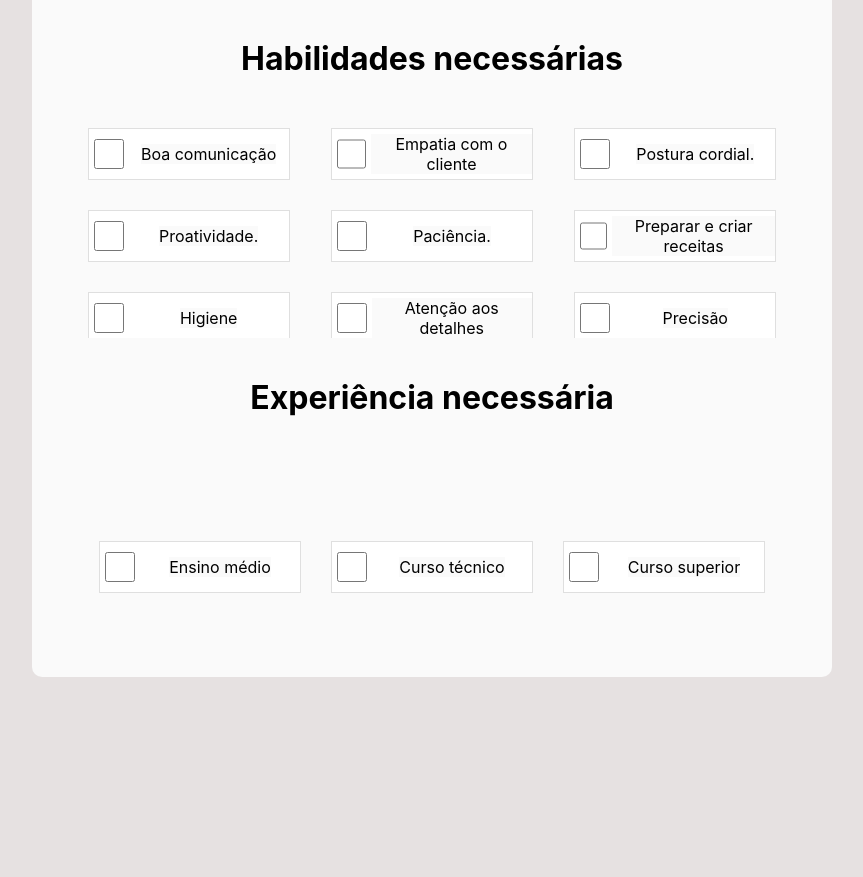
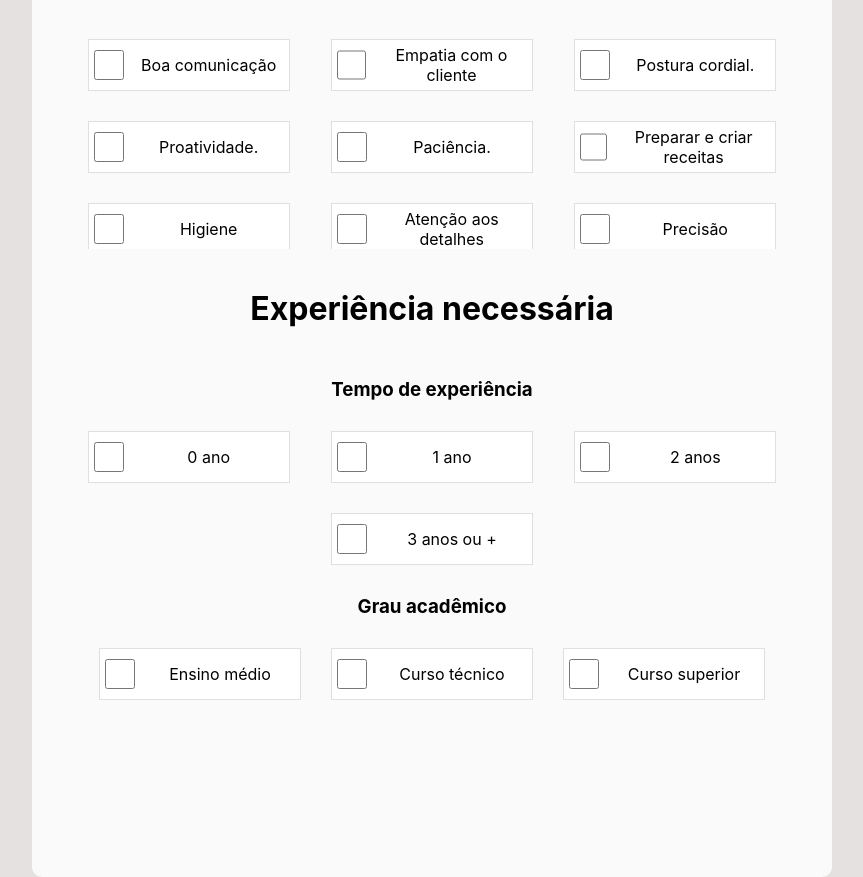
Before and after one commit to mateussuricato/projetoForm-donaMarcia, a React (Create React App) app: page / in a window 1280 px wide. Shown: the part 823-1700 px from the top of the page, without its empty margins (208-1071 px from the left). Before the commit the page ends 1500 px from the top, so only its background shows below. Built offline with nearby package versions, Linux system fonts and the light colour scheme.

Commit message:
feature: habilidades necessarias concluded

```diff
--- a/src/components/InputCheckbox/index.tsx
+++ b/src/components/InputCheckbox/index.tsx
@@ -9,8 +9,8 @@ interface InputPros {
 
 const InputCheckbox = ({ atividades, category, selectValue }: InputPros) => {
   if (
-    category === "Balconista" &&
-    selectValue === "Balconista"
+    category === "bad47155-b140-40b3-ad7b-2207019dced8" &&
+    selectValue === "Auxiliar de limpeza"
   ) {
     return (
       <S.RadioOverlay>
@@ -19,8 +19,38 @@ const InputCheckbox = ({ atividades, category, selectValue }: InputPros) => {
       </S.RadioOverlay>
     );
   } else if (
-    category === "a6e86fe9-ca7f-40a3-9b95-331e749038f1" &&
+    category === "30120997-36cc-496a-9237-72c467e99924" &&
     selectValue === "Confeiteiro(a)"
+  ) {
+    return (
+      <S.RadioOverlay>
+        <input defaultChecked type="checkbox" />
+        <span>{atividades}</span>
+      </S.RadioOverlay>
+    );
+  } else if (
+    category === "833b81f0-bf9b-44ac-b4ac-de4a99958b0c" &&
+    selectValue === "Gerente"
+  ) {
+    return (
+      <S.RadioOverlay>
+        <input defaultChecked type="checkbox" />
+        <span>{atividades}</span>
+      </S.RadioOverlay>
+    );
+  } else if (
+    category === "1b9201d9-9ec9-4c81-8d19-987abc67ecc6" &&
+    selectValue === "Nutricionista"
+  ) {
+    return (
+      <S.RadioOverlay>
+        <input defaultChecked type="checkbox" />
+        <span>{atividades}</span>
+      </S.RadioOverlay>
+    );
+  } else if (
+    category === "494ea8c2-743d-43d4-ab60-159bd93cb80e" &&
+    selectValue === "Recepcionista"
   ) {
     return (
       <S.RadioOverlay>
--- a/src/components/InputCheckbox/styles.ts
+++ b/src/components/InputCheckbox/styles.ts
@@ -22,7 +22,7 @@ export const RadioOverlay = styled.div`
   }
 
   span {
-    background-color: #fafafa;
+    background-color: #fff;
     text-align: center;
   }
 `;
--- a/src/components/ModalForm/index.tsx
+++ b/src/components/ModalForm/index.tsx
@@ -3,18 +3,30 @@ import InputCheckbox from "../InputCheckbox";
 import InputText from "../InputNumber";
 import Select from "../Select";
 import * as S from "./styles";
-import { atividades, habilidades, experiencia } from "../../mocks";
+import {
+  salario,
+  atividades,
+  habilidades,
+  experiencia,
+  tempoexperiencia,
+} from "../../mocks";
 import SelectEtapas from "../SelectEtapas";
 
 const ModalForm = () => {
   const [selectValue, setSelectValue] = useState("Selecione o cargo...");
 
-  let salario = "";
+  let salarioValue = "";
 
-  if (selectValue === "Balconista") {
-    salario = Number(salario + 1400).toFixed(2);
+  if (selectValue === "Auxiliar de limpeza") {
+    salarioValue = Number(salarioValue + salario[0].value).toFixed(2);
   } else if (selectValue === "Confeiteiro(a)") {
-    salario = Number(salario + 2200).toFixed(2);
+    salarioValue = Number(salarioValue + salario[1].value).toFixed(2);
+  } else if (selectValue === "Gerente") {
+    salarioValue = Number(salarioValue + salario[2].value).toFixed(2);
+  } else if (selectValue === "Nutricionista") {
+    salarioValue = Number(salarioValue + salario[3].value).toFixed(2);
+  } else if (selectValue === "Recepcionista"){
+    salarioValue = Number(salarioValue + salario[4].value).toFixed(2);
   }
 
   return (
@@ -28,7 +40,7 @@ const ModalForm = () => {
             setSelectValue={setSelectValue}
           ></Select>
           <InputText
-            salario={salario}
+            salario={salarioValue}
             value={"1.000,00"}
             placeholder={"Salário..."}
             img={"https://i.imgur.com/LNAjnQH.png"}
@@ -61,6 +73,20 @@ const ModalForm = () => {
         </S.CheckboxContainer>
         <S.Titulo>Experiência necessária</S.Titulo>
         <S.CheckboxContainer>
+          <h3>Tempo de experiência</h3>
+          <div className="experienciacontainer">
+            {tempoexperiencia.map((elem) => {
+              return (
+                <InputCheckbox
+                  selectValue={selectValue}
+                  category={elem.category}
+                  atividades={elem.name}
+                />
+              );
+            })}
+          </div>
+          <h3>Grau acadêmico</h3>
+          <div className="experienciacontainer">
             {experiencia.map((elem) => {
               return (
                 <InputCheckbox
@@ -70,6 +96,7 @@ const ModalForm = () => {
                 />
               );
             })}
+          </div>
         </S.CheckboxContainer>
       </S.FormOverlay>
     </div>
--- a/src/components/ModalForm/styles.ts
+++ b/src/components/ModalForm/styles.ts
@@ -8,7 +8,7 @@ export const FormOverlay = styled.div`
   display: flex;
   flex-direction: column;
   width: 100%;
-  height: 1500px;
+  height: 1700px;
   background-color: #fafafa;
   border-radius: 10px;
 
@@ -16,6 +16,7 @@ export const FormOverlay = styled.div`
     width: 200px;
     background-color: #fafafa;
     padding: 30px 0 0 0;
+    margin: 0 auto;
   }
 `;
 
@@ -25,6 +26,7 @@ export const InputContainer = styled.div`
   background-color: #fafafa;
   gap: 30px;
   padding: 40px;
+  margin: 0;
 `;
 
 export const CheckboxContainer = styled.div`
@@ -33,19 +35,32 @@ export const CheckboxContainer = styled.div`
   background-color: #fafafa;
   gap: 30px;
   padding: 10px 50px;
-  min-height: 200px;
+  max-height: 200px;
+  margin: 0;
 
   ${({activescroll}: ScrollProps) =>
     activescroll &&
     css`
       overflow-y: scroll;
     `}
+
+    h3 {
+      background-color: #fafafa;
+    }
+
+    .experienciacontainer {
+      display: flex;
+      flex-wrap: wrap;
+      max-width: 800px;
+      gap: 30px;
+      background-color: #fafafa;
+    }
 `;
 
 export const Titulo = styled.h1`
   max-width: 920px;
   background-color: #fafafa;
-  margin: auto;
+  margin: 0;
   text-align: center;
   padding: 40px 40px 40px 40px;
 `;
```
Lines whose indentation alone changed are shown as unchanged.
